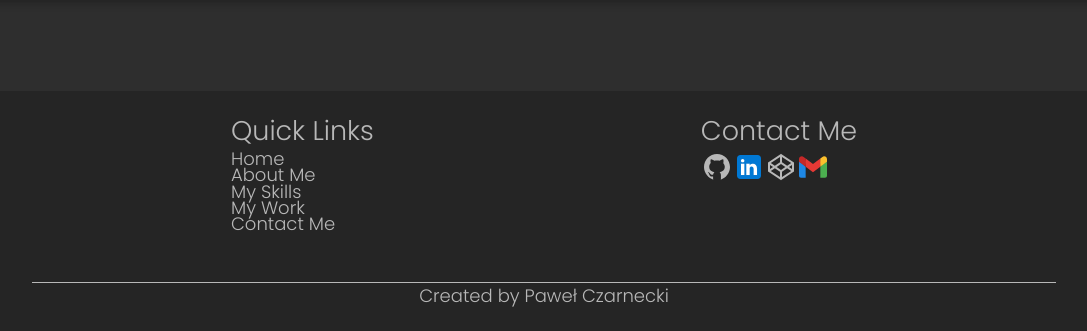
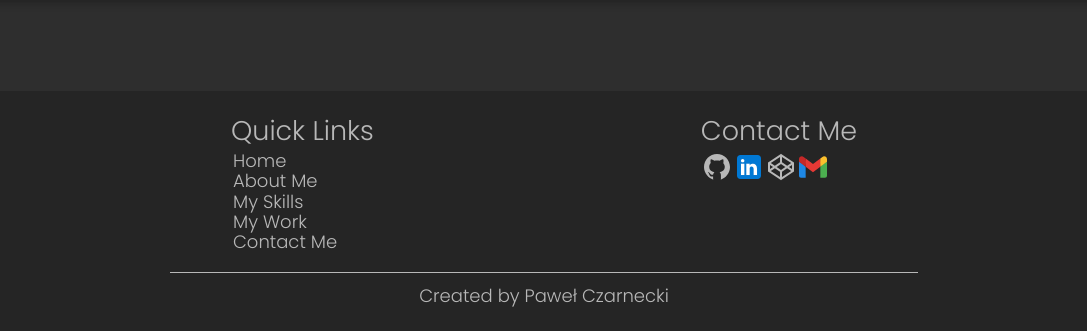
Before and after one commit to Bawelna0225/portfolio, a PHP site: page / in a window 1280 px wide. Shown: the part 3109-3440 px from the top of the page, without its empty margins (96-1183 px from the left). Run offline with PHP 8.4, Linux system fonts and the light colour scheme.

Commit message:
fixed social icons & white space in footer

```diff
--- a/style.css
+++ b/style.css
@@ -859,8 +859,7 @@ body {
 }
 
 .social-icons-container {
-  top: 50%;
-  transform: translateY(-50%);
+  top: calc(50vh - 120px);
   position: fixed;
   z-index: 20;
   width: min(70px, 12vw);
@@ -1065,6 +1064,7 @@ body {
 }
 .footer .footer-top .quick-links ul li {
   line-height: 0.9rem;
+  padding: 2px;
 }
 .footer .footer-top .quick-links ul li a {
   font-size: 1rem;
@@ -1102,15 +1102,16 @@ body {
 }
 .footer p {
   color: var(--text);
+  position: relative;
 }
 .footer p::before {
-  width: 80%;
+  background-color: var(--text);
+  content: "";
+  width: 300%;
   height: 1px;
-  left: 50%;
-  transform: translateX(-50%);
-  content: "";
   position: absolute;
-  background-color: var(--text);
+  top: -10px;
+  left: -100%;
 }
 
 @media screen and (max-width: 692px) {
--- a/style.scss
+++ b/style.scss
@@ -900,8 +900,8 @@ body{
   }
 }
 .social-icons-container{
-  top: 50%;
-  transform: translateY(-50%);
+  top: calc(50vh - 120px);
+  // transform: translateY(50%);
   position: fixed;
   z-index: 20;
   width: min(70px, 12vw);
@@ -1079,14 +1079,12 @@ body{
   background-color: var(--secondary);
   display: flex;
   justify-content: center;
-  // align-items: flex-end;
   align-items: center;
   flex-direction: column;
   hr{
     position: absolute;
     width: 80%;
     left: 10%;
-    // bottom: 50px;
     background-color: var(--text);
   }
   .footer-top{
@@ -1109,6 +1107,7 @@ body{
         list-style-type: none;
         li{
           line-height: 0.9rem;
+          padding: 2px;
           a{
             font-size: 1rem;
             color: var(--text);
@@ -1150,14 +1149,15 @@ body{
 
   p{
     color: var(--text);
+    position: relative;
     &::before{
-      width: 80%;
+      background-color: var(--text);
+      content: "";
+      width: 300%;
       height: 1px;
-      left: 50%;
-      transform: translateX(-50%);
-      content: "";
       position: absolute;
-      background-color: var(--text);
+      top: -10px;
+      left: -100%;
     }
   }
 }
```
Also changed, not shown: style.min.css, 2 other files.
